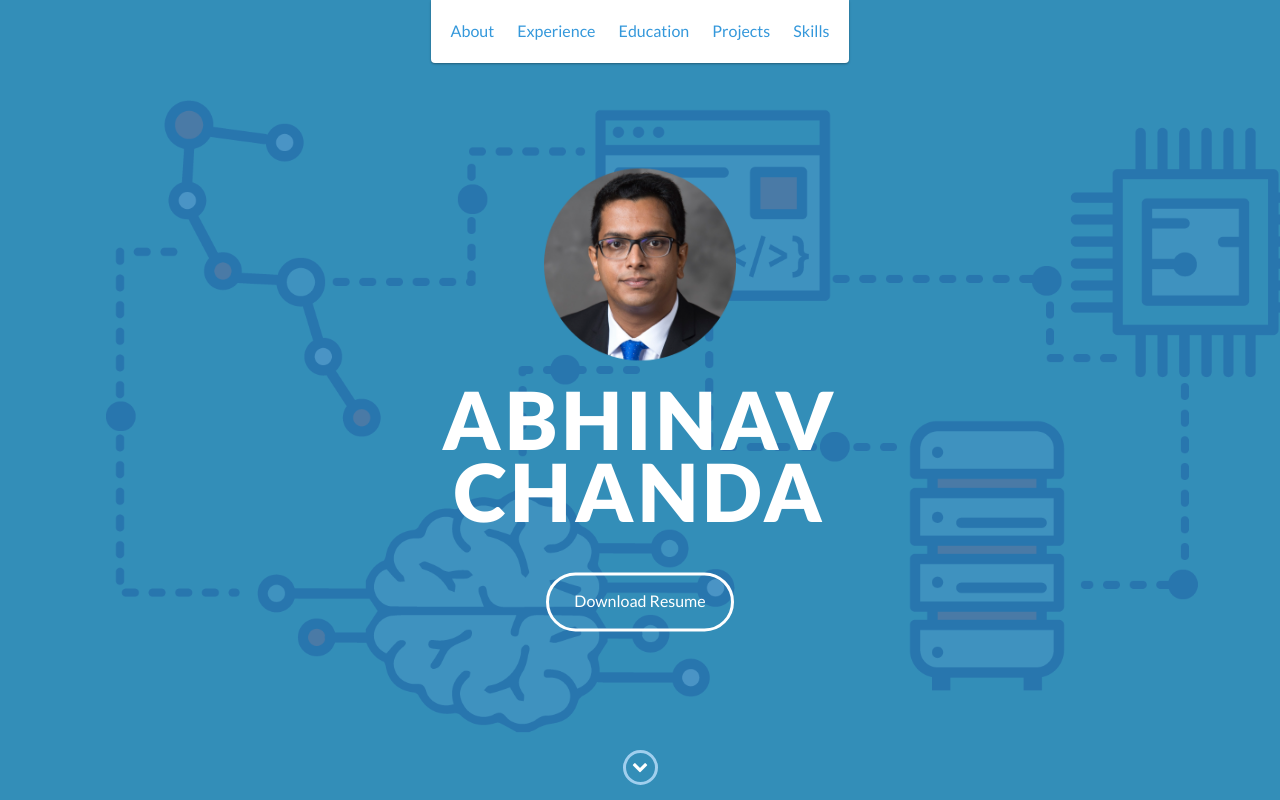
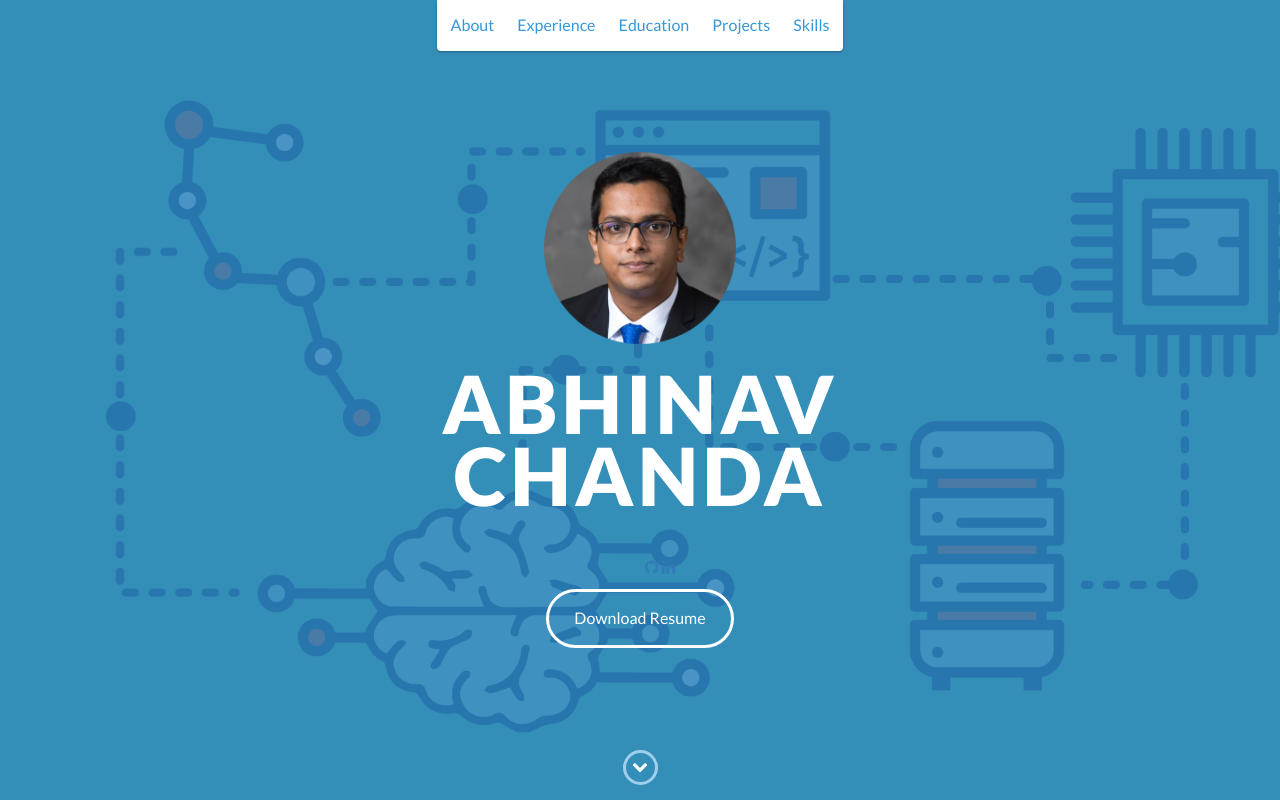
Before and after one commit to abhinav314/abhinav314.github.io, a website: page index.html in a window 1280 px wide. Shown: the top 800 px of the page. Drawn offline with nearby package versions, Linux system fonts and the light colour scheme.

Commit message:
update index

```diff
--- a/css/styles.css
+++ b/css/styles.css
@@ -55,7 +55,7 @@ text-align:center;
 border-bottom-right-radius:4px;
 border-bottom-left-radius:4px;
 margin:0;
-padding:10px;
+padding:0.3%;
 }
 
 header li {
--- a/index.html
+++ b/index.html
@@ -61,6 +61,14 @@
 			<br />
 			<br />
             <!-- <h3>Data Scientist</h3> -->
+			<ul class='icon-list'>
+				<li>
+					<a href="https://github.com/abhinav314" target="_blank"><i class="fa fa-github" aria-hidden="true"></i></a>
+				</li>
+				<li>
+					<a href="https://www.linkedin.com/in/abhinav468/" target="_blank"><i class="fa fa-linkedin" aria-hidden="true"></i></a>
+				</li>
+			</ul>
             <a href="/pdf/resume_abhinav_chanda.pdf" class="btn-rounded-white">Download Resume</a>
 			<br />
 			<br />
```
